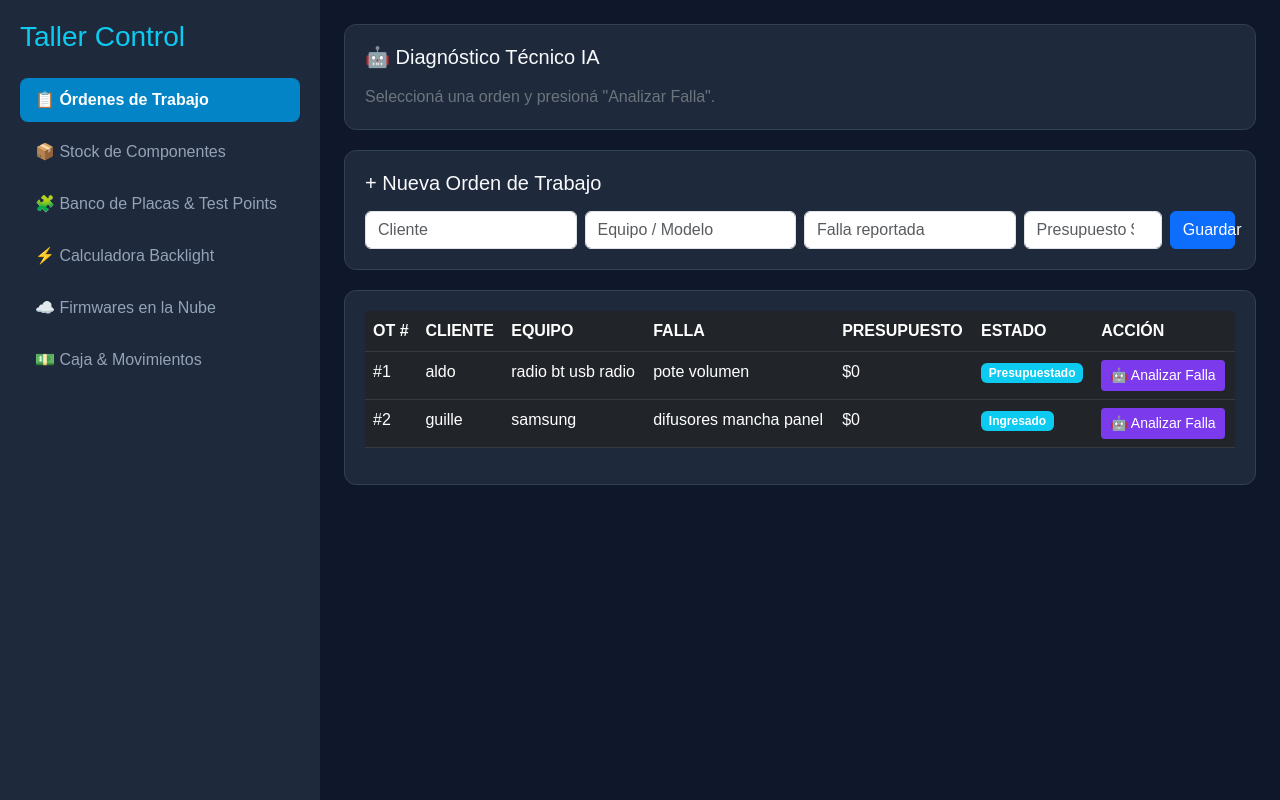
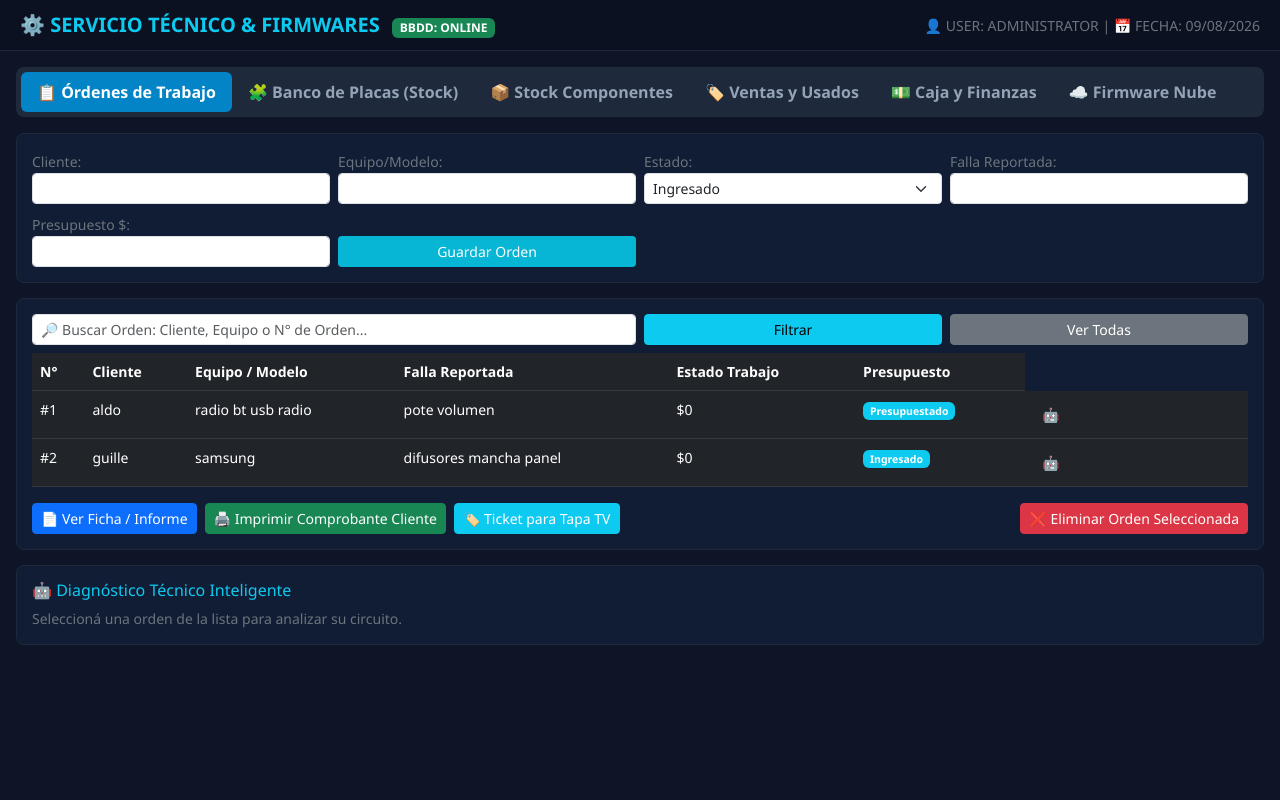
Before and after one commit to fbncastelli-bot/taller-control, a Flask app: page / in a window 1280 px wide. Run offline with Flask 3, Linux system fonts and the light colour scheme.

Commit message:
Update index.html

```diff
--- a/templates/index.html
+++ b/templates/index.html
@@ -3,215 +3,211 @@
 <head>
     <meta charset="UTF-8">
     <meta name="viewport" content="width=device-width, initial-scale=1.0">
-    <title>Taller Control - Sistema Integral</title>
+    <title>Sistema Profesional de Gestión de Taller v4.2</title>
     <link href="https://cdn.jsdelivr.net/npm/bootstrap@5.3.0/dist/css/bootstrap.min.css" rel="stylesheet">
     <style>
-        body { background-color: #0f172a; color: #f8fafc; font-family: sans-serif; }
-        .sidebar { background-color: #1e293b; min-height: 100vh; padding: 20px; }
-        .nav-link { color: #94a3b8; margin-bottom: 8px; cursor: pointer; border-radius: 8px; padding: 10px 15px; }
-        .nav-link.active { background-color: #0284c7; color: white; font-weight: bold; }
-        .card-custom { background-color: #1e293b; border: 1px solid #334155; border-radius: 12px; padding: 20px; margin-bottom: 20px; }
-        .btn-violeta { background-color: #7c3aed; color: white; }
-        .btn-violeta:hover { background-color: #6d28d9; color: white; }
-        pre { background-color: #0f172a; color: #38bdf8; padding: 15px; border-radius: 8px; white-space: pre-wrap; }
+        body { background-color: #0d1527; color: #e2e8f0; font-family: 'Segoe UI', Tahoma, Geneva, Verdana, sans-serif; }
+        .header-top { background-color: #0b1120; border-bottom: 1px solid #1e293b; padding: 10px 20px; }
+        .nav-tabs-custom { background-color: #1e293b; border-radius: 8px; padding: 5px; }
+        .nav-tabs-custom .nav-link { color: #94a3b8; border: none; border-radius: 6px; padding: 8px 16px; font-weight: 600; }
+        .nav-tabs-custom .nav-link.active { background-color: #0284c7; color: white; }
+        .card-custom { background-color: #111c35; border: 1px solid #1e293b; border-radius: 8px; padding: 15px; margin-bottom: 15px; }
+        .table-dark-custom { background-color: #0b1120; color: #38bdf8; }
+        .btn-cyan { background-color: #06b6d4; color: white; }
+        .btn-cyan:hover { background-color: #0891b2; color: white; }
+        pre { background-color: #0b1120; color: #38bdf8; padding: 12px; border-radius: 6px; white-space: pre-wrap; }
     </style>
 </head>
 <body>
-    <div class="container-fluid">
-        <div class="row">
-            <!-- Menú Lateral Completo -->
-            <div class="col-md-3 sidebar">
-                <h3 class="mb-4 text-info">Taller Control</h3>
-                <ul class="nav flex-column">
-                    <li class="nav-link active" onclick="mostrarSeccion('ordenes')">📋 Órdenes de Trabajo</li>
-                    <li class="nav-link" onclick="mostrarSeccion('repuestos')">📦 Stock de Componentes</li>
-                    <li class="nav-link" onclick="mostrarSeccion('placas')">🧩 Banco de Placas & Test Points</li>
-                    <li class="nav-link" onclick="mostrarSeccion('backlight')">⚡ Calculadora Backlight</li>
-                    <li class="nav-link" onclick="mostrarSeccion('firmwares')">☁️ Firmwares en la Nube</li>
-                    <li class="nav-link" onclick="mostrarSeccion('caja')">💵 Caja & Movimientos</li>
-                </ul>
+    <!-- Encabezado Taller -->
+    <div class="header-top d-flex justify-content-between align-items-center">
+        <div>
+            <span class="fw-bold text-info fs-5">⚙️ SERVICIO TÉCNICO & FIRMWARES</span>
+            <span class="badge bg-success ms-2">BBDD: ONLINE</span>
+        </div>
+        <div class="small text-secondary">
+            👤 USER: ADMINISTRATOR | 📅 FECHA: 09/08/2026
+        </div>
     </div>
 
-            <!-- Contenido Principal -->
-            <div class="col-md-9 p-4">
+    <div class="container-fluid p-3">
+        <!-- Navegación Superior -->
+        <ul class="nav nav-tabs-custom mb-3">
+            <li class="nav-item"><a class="nav-link active" onclick="mostrarSeccion('ordenes')">📋 Órdenes de Trabajo</a></li>
+            <li class="nav-link" onclick="mostrarSeccion('placas')">🧩 Banco de Placas (Stock)</li>
+            <li class="nav-link" onclick="mostrarSeccion('repuestos')">📦 Stock Componentes</li>
+            <li class="nav-link" onclick="mostrarSeccion('ventas')">🏷️ Ventas y Usados</li>
+            <li class="nav-link" onclick="mostrarSeccion('caja')">💵 Caja y Finanzas</li>
+            <li class="nav-link" onclick="mostrarSeccion('firmwares')">☁️ Firmware Nube</li>
+        </ul>
 
         <!-- 1. ÓRDENES DE TRABAJO -->
         <div id="sec-ordenes">
             <div class="card-custom">
-                        <h5>🤖 Diagnóstico Técnico IA</h5>
-                        <div id="box-diagnostico" class="mt-3 text-secondary">Seleccioná una orden y presioná "Analizar Falla".</div>
+                <div class="row g-2">
+                    <div class="col-md-3"><label class="small text-secondary">Cliente:</label><input type="text" id="ot-cliente" class="form-control form-control-sm"></div>
+                    <div class="col-md-3"><label class="small text-secondary">Equipo/Modelo:</label><input type="text" id="ot-equipo" class="form-control form-control-sm"></div>
+                    <div class="col-md-3"><label class="small text-secondary">Estado:</label>
+                        <select id="ot-estado" class="form-select form-select-sm">
+                            <option value="Ingresado">Ingresado</option>
+                            <option value="Presupuestado">Presupuestado</option>
+                            <option value="En Proceso">En Proceso</option>
+                            <option value="Finalizado">Finalizado</option>
+                        </select>
                     </div>
-
-                    <div class="card-custom">
-                        <h5>+ Nueva Orden de Trabajo</h5>
-                        <div class="row g-2 mt-1">
-                            <div class="col-md-3"><input type="text" id="ot-cliente" class="form-control" placeholder="Cliente"></div>
-                            <div class="col-md-3"><input type="text" id="ot-equipo" class="form-control" placeholder="Equipo / Modelo"></div>
-                            <div class="col-md-3"><input type="text" id="ot-falla" class="form-control" placeholder="Falla reportada"></div>
-                            <div class="col-md-2"><input type="number" id="ot-presupuesto" class="form-control" placeholder="Presupuesto $"></div>
-                            <div class="col-md-1"><button onclick="guardarOrden()" class="btn btn-primary w-100">Guardar</button></div>
+                    <div class="col-md-3"><label class="small text-secondary">Falla Reportada:</label><input type="text" id="ot-falla" class="form-control form-control-sm"></div>
+                    <div class="col-md-3"><label class="small text-secondary">Presupuesto $:</label><input type="number" id="ot-presupuesto" class="form-control form-control-sm"></div>
+                    <div class="col-md-3 align-self-end"><button onclick="guardarOrden()" class="btn btn-cyan btn-sm w-100">Guardar Orden</button></div>
                 </div>
             </div>
 
             <div class="card-custom">
-                        <table class="table table-dark table-hover">
+                <div class="row g-2 mb-2">
+                    <div class="col-md-6"><input type="text" id="buscar-ot" onkeyup="filtrarTablaOT()" class="form-control form-control-sm" placeholder="🔎 Buscar Orden: Cliente, Equipo o N° de Orden..."></div>
+                    <div class="col-md-3"><button onclick="filtrarTablaOT()" class="btn btn-info btn-sm w-100">Filtrar</button></div>
+                    <div class="col-md-3"><button onclick="cargarOrdenes()" class="btn btn-secondary btn-sm w-100">Ver Todas</button></div>
+                </div>
+
+                <table class="table table-dark table-hover small">
                     <thead>
-                                <tr><th>OT #</th><th>CLIENTE</th><th>EQUIPO</th><th>FALLA</th><th>PRESUPUESTO</th><th>ESTADO</th><th>ACCIÓN</th></tr>
+                        <tr><th>N°</th><th>Cliente</th><th>Equipo / Modelo</th><th>Falla Reportada</th><th>Estado Trabajo</th><th>Presupuesto</th></tr>
                     </thead>
                     <tbody id="tabla-ordenes"></tbody>
+                </table>
+
+                <div class="d-flex gap-2 mt-3">
+                    <button onclick="verFichaOT()" class="btn btn-primary btn-sm">📄 Ver Ficha / Informe</button>
+                    <button onclick="imprimirComprobante()" class="btn btn-success btn-sm">🖨️ Imprimir Comprobante Cliente</button>
+                    <button onclick="imprimirTicketTV()" class="btn btn-info btn-sm text-white">🏷️ Ticket para Tapa TV</button>
+                    <button onclick="eliminarOrdenSeleccionada()" class="btn btn-danger btn-sm ms-auto">❌ Eliminar Orden Seleccionada</button>
+                </div>
+            </div>
+
+            <div class="card-custom">
+                <h6 class="text-info">🤖 Diagnóstico Técnico Inteligente</h6>
+                <div id="box-diagnostico" class="small text-secondary">Seleccioná una orden de la lista para analizar su circuito.</div>
+            </div>
+        </div>
+
+        <!-- 2. STOCK COMPONENTES -->
+        <div id="sec-repuestos" style="display: none;">
+            <div class="card-custom">
+                <div class="row g-2">
+                    <div class="col-md-3"><label class="small text-secondary">Categoría:</label>
+                        <select id="rep-cat" class="form-select form-select-sm">
+                            <option value="Transistores Bipolares">Transistores Bipolares</option>
+                            <option value="Integrados PWM/Fuente">Integrados PWM/Fuente</option>
+                            <option value="MOSFETs / Diodos">MOSFETs / Diodos</option>
+                        </select>
+                    </div>
+                    <div class="col-md-3"><label class="small text-secondary">Código/Descripción:</label><input type="text" id="rep-nombre" class="form-control form-control-sm"></div>
+                    <div class="col-md-3"><label class="small text-secondary">Ubicación/Gaveta:</label><input type="text" id="rep-ubicacion" class="form-control form-control-sm"></div>
+                    <div class="col-md-3"><label class="small text-secondary">Cantidad:</label><input type="number" id="rep-cant" class="form-control form-control-sm" value="1"></div>
+                    <div class="col-md-12 text-end mt-2"><button onclick="guardarRepuesto()" class="btn btn-cyan btn-sm">Guardar Componente Nuevo</button></div>
+                </div>
+            </div>
+
+            <div class="card-custom">
+                <div class="row g-2 mb-2">
+                    <div class="col-md-6"><input type="text" id="buscar-comp" onkeyup="filtrarComp()" class="form-control form-control-sm" placeholder="🔎 Buscar Componente: Escriba código (ej: 1N4148, MOSFET)..."></div>
+                    <div class="col-md-3"><button onclick="filtrarComp()" class="btn btn-info btn-sm w-100">Filtrar</button></div>
+                    <div class="col-md-3"><button onclick="cargarRepuestos()" class="btn btn-secondary btn-sm w-100">Ver Todos</button></div>
+                </div>
+
+                <table class="table table-dark table-hover small">
+                    <thead><tr><th>N°</th><th>Categoría</th><th>Código / Nombre Componente</th><th>Gavetero / Ubicación</th><th>Stock</th></tr></thead>
+                    <tbody id="tabla-repuestos"></tbody>
+                </table>
+
+                <div class="d-flex gap-2 mt-3">
+                    <button onclick="modificarStock(1)" class="btn btn-success btn-sm">+ Sumar 1</button>
+                    <button onclick="modificarStock(-1)" class="btn btn-warning btn-sm">- Restar 1</button>
+                    <button onclick="cambiarCantidadModal()" class="btn btn-primary btn-sm">Cambiar Cantidad</button>
+                    <button onclick="cambiarUbicacionModal()" class="btn btn-info btn-sm text-white">Cambiar Ubicación</button>
+                    <button onclick="buscarDatasheet()" class="btn btn-primary btn-sm">📄 Datasheet PDF</button>
+                    <button onclick="imprimirEtiqueta()" class="btn btn-success btn-sm">🖨️ Imprimir Etiqueta</button>
+                </div>
+            </div>
+        </div>
+
+        <!-- 3. VENTAS Y USADOS -->
+        <div id="sec-ventas" style="display: none;">
+            <div class="card-custom">
+                <div class="row g-2">
+                    <div class="col-md-4"><label class="small text-secondary">Producto/Equipo:</label><input type="text" id="v-producto" class="form-control form-control-sm"></div>
+                    <div class="col-md-3"><label class="small text-secondary">Precio $:</label><input type="number" id="v-precio" class="form-control form-control-sm"></div>
+                    <div class="col-md-3"><label class="small text-secondary">Estado:</label><select id="v-estado" class="form-select form-select-sm"><option value="En Venta">En Venta</option></select></div>
+                    <div class="col-md-2 align-self-end"><button onclick="guardarVenta()" class="btn btn-cyan btn-sm w-100">Guardar Publicación</button></div>
+                </div>
+                <div class="mt-2 text-end"><button onclick="consultarML()" class="btn btn-info btn-sm text-white">🔎 Consultar Valor Usado (MercadoLibre)</button></div>
+            </div>
+
+            <div class="card-custom">
+                <table class="table table-dark table-hover small">
+                    <thead><tr><th>N°</th><th>Producto / Equipo</th><th>Precio Publicado ($)</th><th>Estado Venta</th></tr></thead>
+                    <tbody id="tabla-ventas"></tbody>
+                </table>
+                <div class="text-end mt-2"><button onclick="eliminarVentaSeleccionada()" class="btn btn-danger btn-sm">❌ Eliminar Registro Seleccionado</button></div>
+            </div>
+        </div>
+
+        <!-- 4. BANCO DE PLACAS & TEST POINTS -->
+        <div id="sec-placas" style="display: none;">
+            <div class="card-custom">
+                <h6>🔎 Buscador de Test Points por Chasis</h6>
+                <div class="input-group mt-2">
+                    <input type="text" id="input-chasis-tp" class="form-control form-control-sm" placeholder="Ej: RSAG7.820.4680 o 3122 427 24420">
+                    <button onclick="buscarTestPoints()" class="btn btn-info btn-sm">Consultar Test Points</button>
+                </div>
+            </div>
+
+            <div class="card-custom">
+                <h6>📄 Subir Esquemático / Diagrama en PDF (IA)</h6>
+                <div class="row g-2 mt-1">
+                    <div class="col-md-4"><input type="text" id="pdf-chasis-nombre" class="form-control form-control-sm" placeholder="Código de Chasis / Modelo"></div>
+                    <div class="col-md-8"><input type="file" id="pdf-archivo" class="form-control form-control-sm" accept=".pdf"></div>
+                    <div class="col-md-12 text-end mt-2"><button onclick="procesarEsquematicoPDF()" class="btn btn-warning btn-sm">Subir PDF, Analizar y Guardar</button></div>
+                </div>
+            </div>
+
+            <div class="card-custom"><pre id="box-test-points">Ingresá un chasis o subí un PDF para ver los puntos de prueba (Standby vs ON).</pre></div>
+
+            <div class="card-custom mt-2">
+                <h6>💬 Consulta Técnica sobre el Esquemático Analizado</h6>
+                <div class="input-group mt-2">
+                    <input type="text" id="input-pregunta-esquema" class="form-control form-control-sm" placeholder="Ej: ¿Qué componentes revisar si no entrega +24V o qué reemplazo usar para STP11NM60FP?">
+                    <button onclick="preguntarSobreEsquema()" class="btn btn-primary btn-sm">Preguntar a la IA</button>
+                </div>
+                <pre id="box-respuesta-esquema" class="mt-2 text-info">Ingresá tu duda técnica sobre el plano.</pre>
+            </div>
+        </div>
+
+        <!-- 5. CAJA Y FINANZAS -->
+        <div id="sec-caja" style="display: none;">
+            <div class="row">
+                <div class="col-md-4"><div class="card-custom text-center border-success"><small class="text-secondary">Ingresos Totales</small><h4 id="caja-ingresos" class="text-success">$0</h4></div></div>
+                <div class="col-md-4"><div class="card-custom text-center border-danger"><small class="text-secondary">Egresos / Repuestos</small><h4 id="caja-egresos" class="text-danger">$0</h4></div></div>
+                <div class="col-md-4"><div class="card-custom text-center border-info"><small class="text-secondary">Balance Neto</small><h4 id="caja-balance" class="text-info">$0</h4></div></div>
+            </div>
+            <div class="card-custom">
+                <table class="table table-dark table-hover small">
+                    <thead><tr><th>Fecha</th><th>Tipo</th><th>Concepto</th><th>Monto</th></tr></thead>
+                    <tbody id="tabla-caja"></tbody>
                 </table>
             </div>
         </div>
 
-                <!-- 2. STOCK DE COMPONENTES -->
-                <div id="sec-repuestos" style="display: none;">
-                    <div class="card-custom">
-                        <h5>+ Cargar Nuevo Repuesto / Componente</h5>
-                        <div class="row g-2 mt-1">
-                            <div class="col-md-3"><input type="text" id="rep-cat" class="form-control" placeholder="Categoría (ej: IC Fuente)"></div>
-                            <div class="col-md-3"><input type="text" id="rep-nombre" class="form-control" placeholder="Nombre / Código (ej: RT6905)"></div>
-                            <div class="col-md-2"><input type="text" id="rep-ubicacion" class="form-control" placeholder="Ubicación (ej: Caja 1)"></div>
-                            <div class="col-md-2"><input type="number" id="rep-cant" class="form-control" placeholder="Cantidad"></div>
-                            <div class="col-md-2"><input type="number" id="rep-precio" class="form-control" placeholder="Precio $"></div>
-                            <div class="col-md-12 text-end mt-2">
-                                <button onclick="guardarRepuesto()" class="btn btn-success">Guardar Componente</button>
-                            </div>
-                        </div>
-                    </div>
-
-                    <div class="card-custom">
-                        <h5>📦 Inventario de Componentes SMD / DIP</h5>
-                        <table class="table table-dark table-hover">
-                            <thead><tr><th>ID</th><th>Categoría</th><th>Nombre</th><th>Ubicación</th><th>Stock</th><th>Precio $</th></tr></thead>
-                            <tbody id="tabla-repuestos"></tbody>
-                        </table>
-                    </div>
-                </div>
-
-                <!-- 3. BANCO DE PLACAS & TEST POINTS -->
-                <div id="sec-placas" style="display: none;">
-                    <div class="card-custom">
-                        <h5>🔎 Buscador de Test Points por Chasis</h5>
-                        <div class="input-group mt-2">
-                            <input type="text" id="input-chasis-tp" class="form-control" placeholder="Ej: RSAG7.820.4680 o 3122 427 24420">
-                            <button onclick="buscarTestPoints()" class="btn btn-info">Consultar Test Points</button>
-                        </div>
-                    </div>
-
-                    <div class="card-custom">
-                        <h5>📄 Subir Esquemático / Diagrama en PDF (IA)</h5>
-                        <div class="row g-2 mt-2">
-                            <div class="col-md-4">
-                                <input type="text" id="pdf-chasis-nombre" class="form-control" placeholder="Código de Chasis / Modelo">
-                            </div>
-                            <div class="col-md-8">
-                                <input type="file" id="pdf-archivo" class="form-control" accept=".pdf">
-                            </div>
-                            <div class="col-md-12 text-end mt-2">
-                                <button onclick="procesarEsquematicoPDF()" class="btn btn-warning">Subir PDF, Analizar y Guardar</button>
-                            </div>
-                        </div>
-                    </div>
-
-                    <div class="card-custom">
-                        <pre id="box-test-points">Ingresá un chasis o subí un PDF para ver los puntos de prueba (Standby vs ON).</pre>
-                    </div>
-
-                    <div class="card-custom mt-3">
-                        <h5>💬 Consulta Técnica sobre el Esquemático Analizado</h5>
-                        <div class="input-group mt-2">
-                            <input type="text" id="input-pregunta-esquema" class="form-control" placeholder="Ej: ¿Qué componentes revisar si no entrega +24V o qué reemplazo usar para STP11NM60FP?">
-                            <button onclick="preguntarSobreEsquema()" class="btn btn-primary">Preguntar a la IA</button>
-                        </div>
-                        <pre id="box-respuesta-esquema" class="mt-3 text-info">Ingresá tu duda técnica sobre componentes, mediciones o reemplazos del plano.</pre>
-                    </div>
-                </div>
-
-                <!-- 4. CALCULADORA BACKLIGHT -->
-                <div id="sec-backlight" style="display: none;">
-                    <div class="card-custom">
-                        <h5>⚡ Reducción de Corriente LED (Modificación ISET/IREF)</h5>
-                        <div class="input-group mt-2">
-                            <input type="text" id="input-driver" class="form-control" placeholder="Ej: OB3350, MAP3202, BIT3267">
-                            <button onclick="calcularDriver()" class="btn btn-warning">Obtener Modificación</button>
-                        </div>
-                        <pre id="box-driver-resultado" class="mt-3">Ingresá el código del CI Driver LED montado en la placa.</pre>
-                    </div>
-                </div>
-
-                <!-- 5. FIRMWARES EN LA NUBE -->
+        <!-- 6. FIRMWARES EN LA NUBE -->
         <div id="sec-firmwares" style="display: none;">
             <div class="card-custom">
-                        <h5>+ Agregar Nuevo Firmware</h5>
-                        <div class="row g-2 mt-1">
-                            <div class="col-md-3"><input type="text" id="fw-chasis" class="form-control" placeholder="Chasis"></div>
-                            <div class="col-md-3"><input type="text" id="fw-modelo" class="form-control" placeholder="Modelo TV"></div>
-                            <div class="col-md-3"><input type="text" id="fw-memoria" class="form-control" placeholder="Memoria (ej: 25Q64)"></div>
-                            <div class="col-md-3"><input type="text" id="fw-url" class="form-control" placeholder="Enlace Google Drive/Mega"></div>
-                            <div class="col-md-12 text-end mt-2">
-                                <button onclick="guardarFirmware()" class="btn btn-info">Guardar Firmware</button>
-                            </div>
-                        </div>
-                    </div>
-
-                    <div class="card-custom">
-                        <h5>☁️ Banco de Firmwares Almacenados</h5>
-                        <table class="table table-dark">
+                <h6>☁️ Banco de Firmwares Almacenados</h6>
+                <table class="table table-dark small">
                     <thead><tr><th>Chasis</th><th>Modelo</th><th>Memoria</th><th>Enlace</th></tr></thead>
                     <tbody id="tabla-firmwares"></tbody>
                 </table>
             </div>
         </div>
 
-                <!-- 6. CAJA Y BALANCE DEL TALLER -->
-                <div id="sec-caja" style="display: none;">
-                    <div class="row">
-                        <div class="col-md-4">
-                            <div class="card-custom text-center border-success">
-                                <small class="text-secondary">Ingresos Totales</small>
-                                <h3 id="caja-ingresos" class="text-success">$0</h3>
-                            </div>
-                        </div>
-                        <div class="col-md-4">
-                            <div class="card-custom text-center border-danger">
-                                <small class="text-secondary">Egresos / Repuestos</small>
-                                <h3 id="caja-egresos" class="text-danger">$0</h3>
-                            </div>
-                        </div>
-                        <div class="col-md-4">
-                            <div class="card-custom text-center border-info">
-                                <small class="text-secondary">Balance Neto</small>
-                                <h3 id="caja-balance" class="text-info">$0</h3>
-                            </div>
-                        </div>
-                    </div>
-
-                    <div class="card-custom">
-                        <h5>+ Registrar Movimiento de Caja</h5>
-                        <div class="row g-2 mt-1">
-                            <div class="col-md-3">
-                                <select id="caja-tipo" class="form-select">
-                                    <option value="Ingreso">Ingreso (+)</option>
-                                    <option value="Egreso">Egreso (-)</option>
-                                </select>
-                            </div>
-                            <div class="col-md-5"><input type="text" id="caja-concepto" class="form-control" placeholder="Concepto (ej: Cobro reparación OT #2)"></div>
-                            <div class="col-md-2"><input type="number" id="caja-monto" class="form-control" placeholder="Monto $"></div>
-                            <div class="col-md-2"><button onclick="guardarMovimientoCaja()" class="btn btn-success w-100">Registrar</button></div>
-                        </div>
-                    </div>
-
-                    <div class="card-custom">
-                        <h5>💵 Historial de Caja</h5>
-                        <table class="table table-dark table-hover">
-                            <thead><tr><th>Fecha</th><th>Tipo</th><th>Concepto</th><th>Monto</th></tr></thead>
-                            <tbody id="tabla-caja"></tbody>
-                        </table>
-                    </div>
-                </div>
-
-            </div>
-        </div>
     </div>
 
     <script src="/static/app.js"></script>
```
Lines whose indentation alone changed are shown as unchanged.
